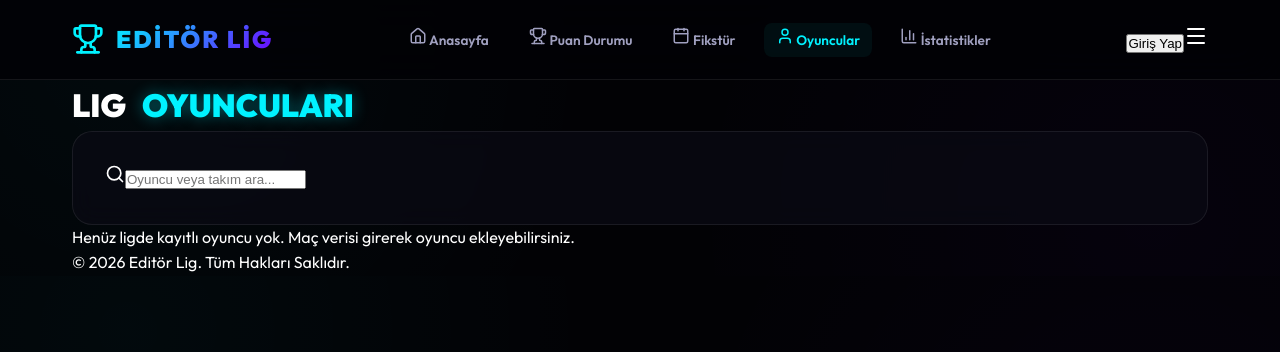
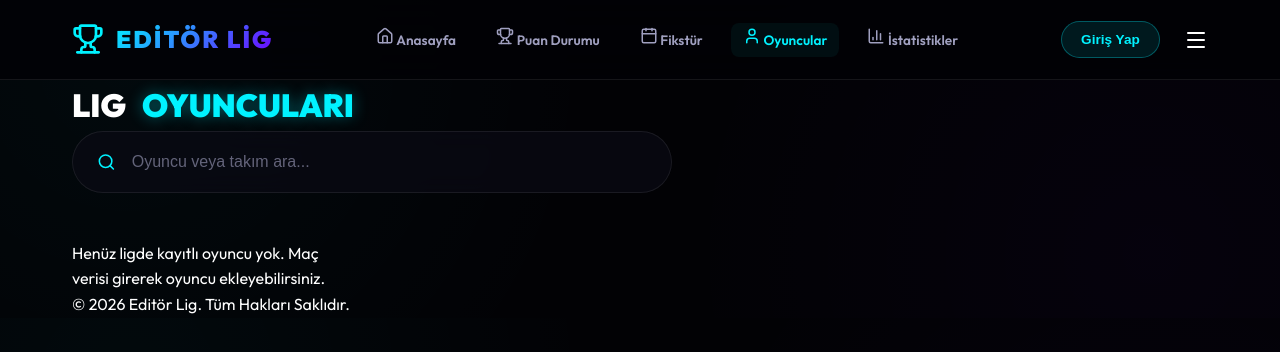
Before and after one commit to zeustrabzon61-collab/editor-lig-site, a React (Vite) app: page /oyuncular in a window 1280 px wide. Shown: the top 352 px of the page. Built offline with nearby package versions, Linux system fonts and the light colour scheme.

Commit message:
Add files via upload

```diff
--- a/src/index.css
+++ b/src/index.css
@@ -303,6 +303,34 @@ body {
   transition: all 0.3s ease;
 }
 
+.btn-login {
+  background: rgba(0, 242, 255, 0.1);
+  border: 1px solid rgba(0, 242, 255, 0.3);
+  color: var(--accent-primary);
+  padding: 0.6rem 1.2rem;
+  border-radius: 100px;
+  font-weight: 700;
+  font-size: 0.85rem;
+  cursor: pointer;
+  display: flex;
+  align-items: center;
+  gap: 0.5rem;
+  transition: all 0.3s ease;
+}
+
+.btn-login:hover {
+  background: rgba(0, 242, 255, 0.2);
+  border-color: var(--accent-primary);
+  box-shadow: var(--neon-glow);
+  transform: translateY(-2px);
+}
+
+.nav-actions {
+  display: flex;
+  align-items: center;
+  gap: 1.5rem;
+}
+
 /* Quick Links Grid */
 .links-grid {
   display: grid;
@@ -327,6 +355,100 @@ body {
 .link-card p {
   color: var(--text-secondary);
   font-size: 0.9rem;
+}
+
+/* Search Bar */
+.players-search-wrapper {
+  margin-bottom: 3rem;
+  max-width: 600px;
+}
+
+.search-bar {
+  display: flex;
+  align-items: center;
+  gap: 1rem;
+  padding: 0.5rem 1.5rem !important;
+  border-radius: 100px !important;
+}
+
+.search-bar input {
+  background: transparent;
+  border: none;
+  color: white;
+  padding: 0.8rem 0;
+  width: 100%;
+  font-size: 1rem;
+  outline: none;
+}
+
+.search-bar input::placeholder {
+  color: var(--text-secondary);
+  opacity: 0.6;
+}
+
+/* Players List */
+.players-list-grid {
+  display: grid;
+  grid-template-columns: repeat(auto-fill, minmax(250px, 1fr));
+  gap: 1.5rem;
+}
+
+.player-item-card {
+  display: flex;
+  align-items: center;
+  gap: 1.5rem;
+  padding: 1.5rem !important;
+}
+
+.p-avatar {
+  width: 50px;
+  height: 50px;
+  background: rgba(0, 242, 255, 0.1);
+  border-radius: 50%;
+  display: flex;
+  align-items: center;
+  justify-content: center;
+  color: var(--accent-primary);
+  border: 1px solid rgba(0, 242, 255, 0.2);
+}
+
+.p-info h4 {
+  font-size: 1.1rem;
+  font-weight: 800;
+  margin-bottom: 0.2rem;
+}
+
+.p-team-badge {
+  font-size: 0.7rem;
+  background: rgba(255, 255, 255, 0.05);
+  padding: 0.2rem 0.6rem;
+  border-radius: 4px;
+  color: var(--text-secondary);
+  text-transform: uppercase;
+  letter-spacing: 1px;
+}
+
+.p-stats-summary {
+  margin-left: auto;
+  display: flex;
+  gap: 1rem;
+  text-align: center;
+}
+
+.s-item {
+  display: flex;
+  flex-direction: column;
+}
+
+.s-val {
+  font-weight: 900;
+  color: var(--accent-primary);
+}
+
+.s-lbl {
+  font-size: 0.6rem;
+  text-transform: uppercase;
+  opacity: 0.6;
 }
 
 /* Home Layout */
@@ -406,6 +528,99 @@ body {
   animation: float 5s ease-in-out infinite;
 }
 
+.error-text {
+  color: #ff4444;
+  font-size: 0.85rem;
+  margin-top: 1rem;
+  font-weight: 600;
+  display: block;
+}
+
+.status-msg {
+  margin-top: 1.5rem;
+  padding: 1rem;
+  border-radius: 10px;
+  display: flex;
+  align-items: center;
+  gap: 0.75rem;
+  font-weight: 600;
+  animation: slideUp 0.3s ease;
+}
+
+.status-msg.success {
+  background: rgba(0, 255, 136, 0.1);
+  color: #00ff88;
+  border: 1px solid rgba(0, 255, 136, 0.2);
+}
+
+.status-msg.error {
+  background: rgba(255, 68, 68, 0.1);
+  color: #ff4444;
+  border: 1px solid rgba(255, 68, 68, 0.2);
+}
+
+@keyframes slideUp {
+  from { transform: translateY(10px); opacity: 0; }
+  to { transform: translateY(0); opacity: 1; }
+}
+
+/* Leaderboards */
+.leaderboards-grid {
+  display: grid;
+  grid-template-columns: repeat(auto-fit, minmax(350px, 1fr));
+  gap: 2rem;
+  margin-top: 2rem;
+}
+
+.leaderboard-card {
+  padding: 1.5rem !important;
+}
+
+.leaderboard-card .card-header {
+  display: flex;
+  align-items: center;
+  gap: 1rem;
+  margin-bottom: 1.5rem;
+  border-bottom: 1px solid var(--glass-border);
+  padding-bottom: 1rem;
+}
+
+.leaderboard-card h3 {
+  font-size: 1.2rem;
+  text-transform: uppercase;
+  letter-spacing: 1px;
+}
+
+.mini-table {
+  width: 100%;
+  border-collapse: collapse;
+}
+
+.mini-table th {
+  text-align: left;
+  font-size: 0.7rem;
+  color: var(--text-secondary);
+  text-transform: uppercase;
+  padding: 0.5rem;
+}
+
+.mini-table td {
+  padding: 0.75rem 0.5rem;
+  border-bottom: 1px solid rgba(255, 255, 255, 0.03);
+}
+
+.rank-cell {
+  font-weight: 900;
+  color: var(--accent-primary);
+  width: 30px;
+}
+
+.stat-value-cell {
+  text-align: right;
+  font-weight: 900;
+  color: var(--accent-primary);
+}
+
 @media (max-width: 1024px) {
   .home-grid { grid-template-columns: 1fr; }
   .hero-stats { gap: 2rem; flex-wrap: wrap; }
--- a/src/pages/PlayersPage.jsx
+++ b/src/pages/PlayersPage.jsx
@@ -17,7 +17,7 @@ const PlayersPage = () => {
 
       <div className="players-search-wrapper">
         <div className="search-bar glass-card">
-          <Search size={20} className="text-secondary" />
+          <Search size={20} className="neon-text" />
           <input
             type="text"
             placeholder="Oyuncu veya takım ara..."
```
